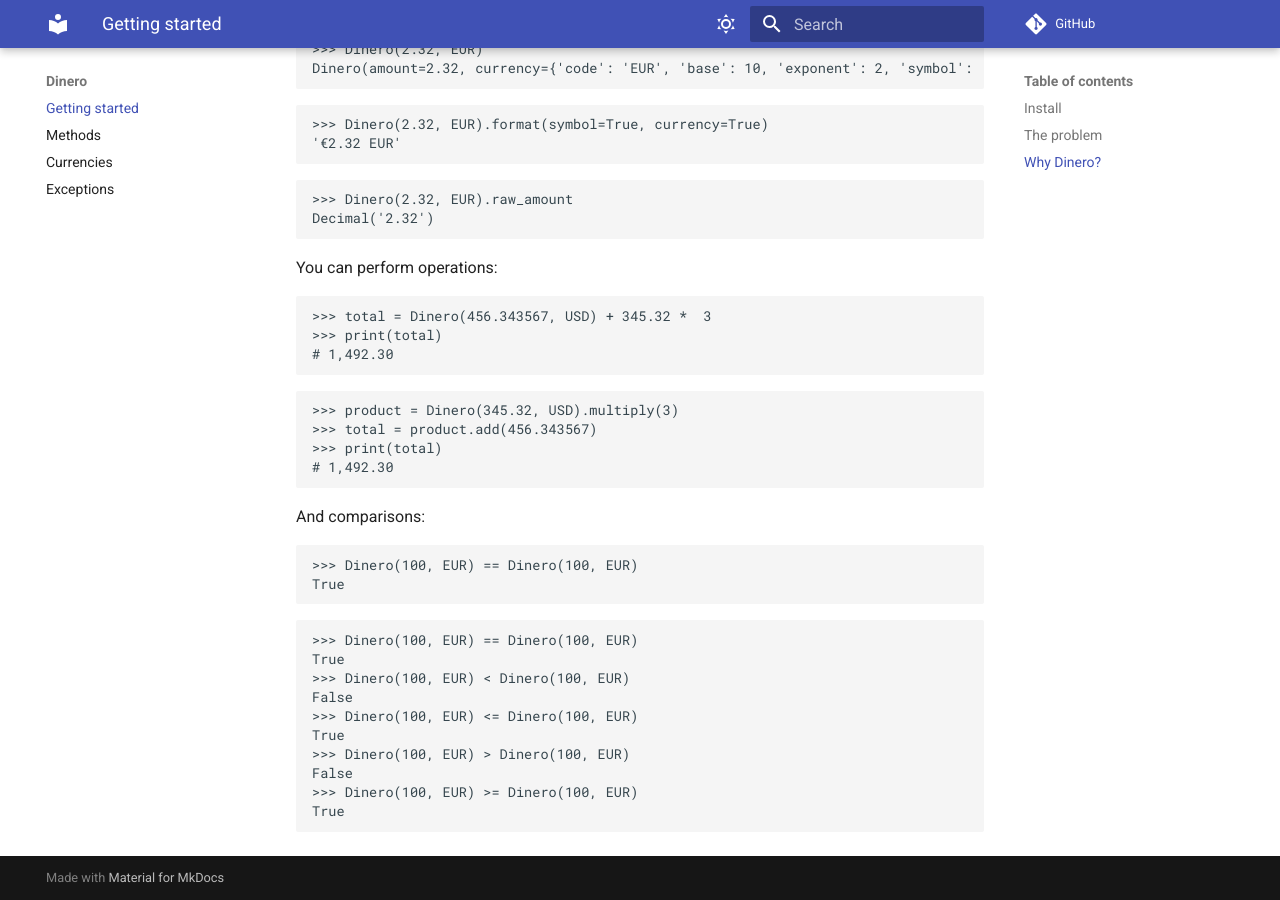
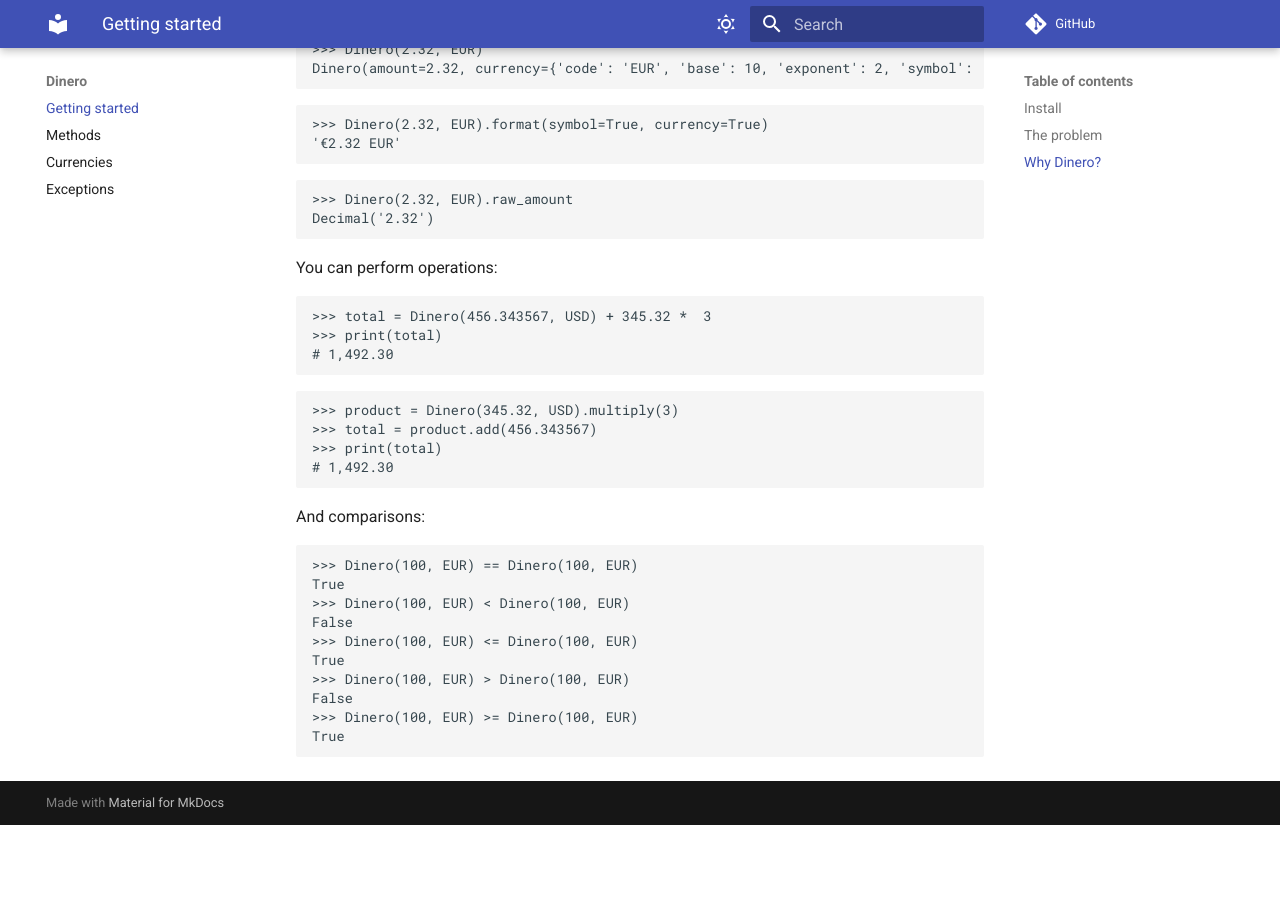
Before and after one commit to wilfredinni/dinero, an MkDocs documentation site: the page built from docs/index.md, in a window 1280 px wide and 900 px high, scrolled down 1180 px. Built offline with MkDocs 1.6.1 and Material for MkDocs 9.7.7, drawn with Linux system fonts in a browser that asks for light colours; comment, search, counter and statistics services are not loaded; after the commit the page ends 2005 px from its top, so only the background shows below that.

Commit message:
chore: update documentation

````diff
--- a/docs/index.md
+++ b/docs/index.md
@@ -77,11 +77,6 @@
 ```python
 >>> Dinero(100, EUR) == Dinero(100, EUR)
 True
-```
-
-```python
->>> Dinero(100, EUR) == Dinero(100, EUR)
-True
 >>> Dinero(100, EUR) < Dinero(100, EUR)
 False
 >>> Dinero(100, EUR) <= Dinero(100, EUR)
````
Also changed, not shown: README.md (+0 -5 lines).
